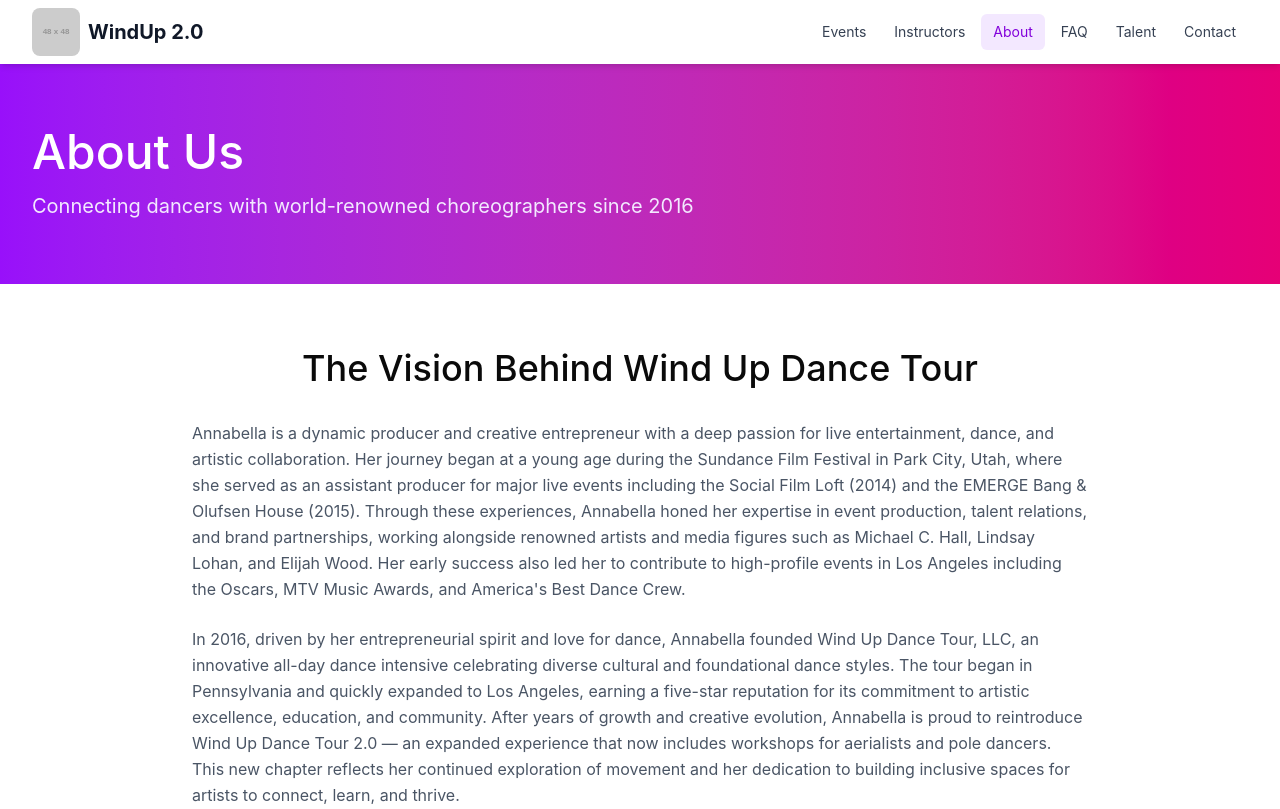
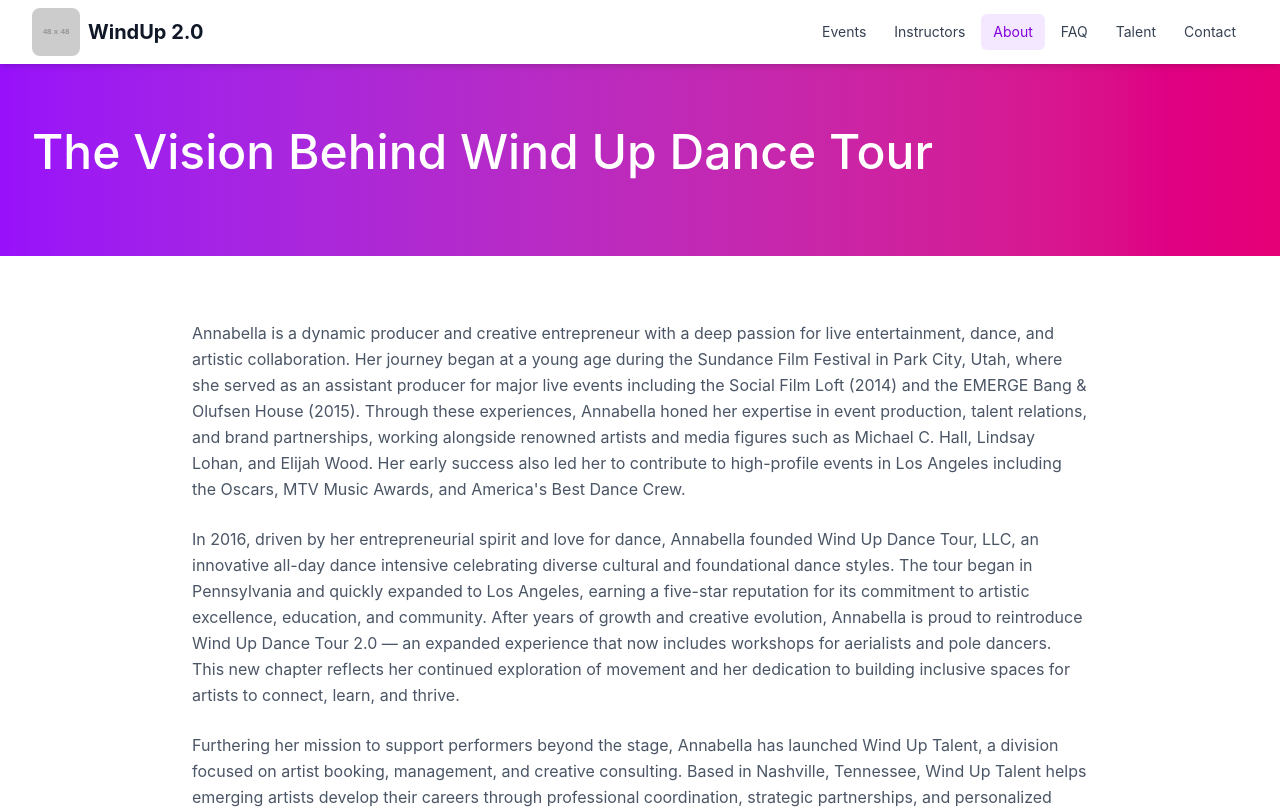
Before and after one commit to stinkyBootsLLC/windup2, a React (Vite) app: page /about in a window 1280 px wide. Shown: the top 809 px of the page. Built offline with nearby package versions, Linux system fonts and the light colour scheme.

Commit message:
chore: clean up about us page

```diff
--- a/src/app/pages/AboutUs.tsx
+++ b/src/app/pages/AboutUs.tsx
@@ -25,10 +25,7 @@
       {/* Header */}
       <div className="bg-gradient-to-r from-purple-600 to-pink-600 text-white py-16">
         <div className="max-w-7xl mx-auto px-4 sm:px-6 lg:px-8">
-          <h1 className="text-5xl mb-4">About Us</h1>
-          <p className="text-xl text-purple-100">
-            Connecting dancers with world-renowned choreographers since 2016
-          </p>
+          <h1 className="text-5xl mb-4">The Vision Behind Wind Up Dance Tour</h1>
         </div>
       </div>
 
@@ -36,8 +33,6 @@
       <div className="max-w-7xl mx-auto px-4 sm:px-6 lg:px-8 py-16">
         {/* The Vision Behind Wind Up Dance Tour */}
         <div className="max-w-4xl mx-auto mb-16">
-          <h2 className="text-4xl mb-8 text-center">The Vision Behind Wind Up Dance Tour</h2>
-
           <div className="space-y-6 text-gray-600 leading-relaxed">
             <p>
               Annabella is a dynamic producer and creative entrepreneur with a deep passion for live entertainment,
```
